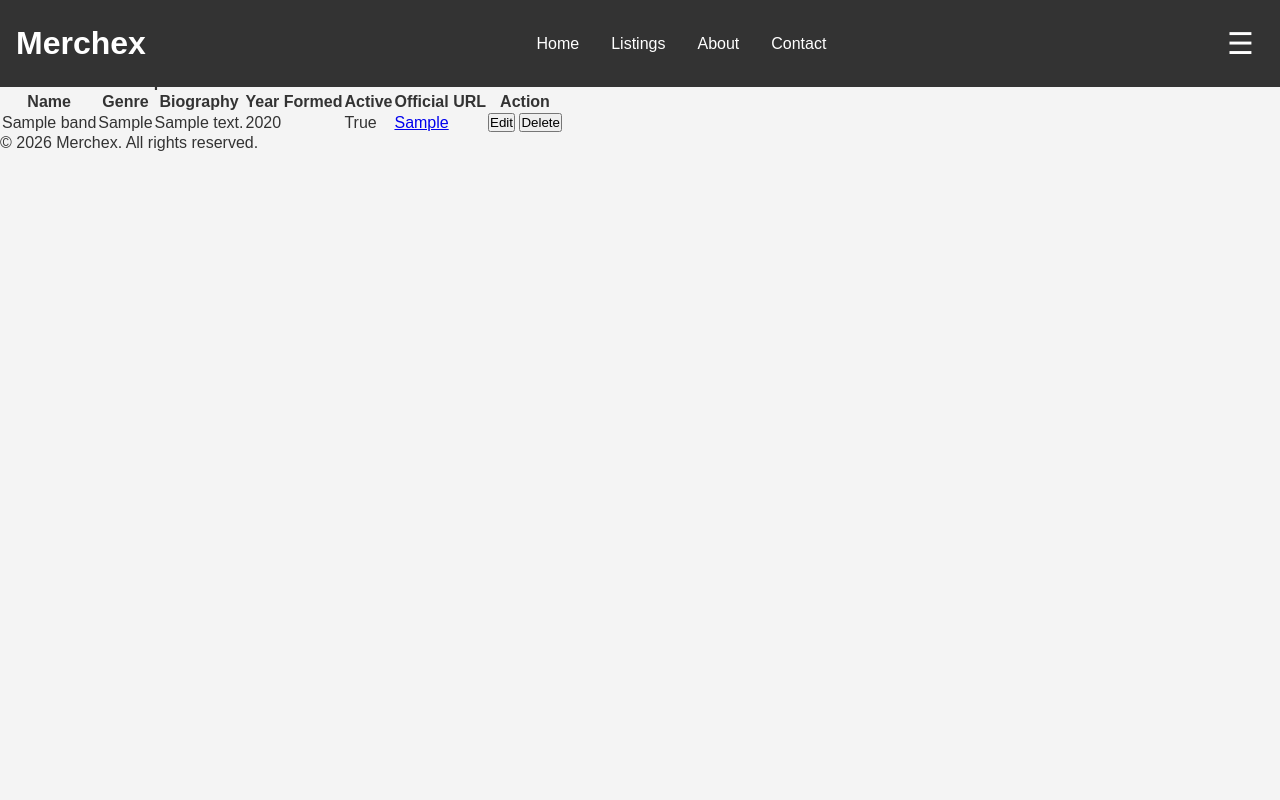
After one commit to Musafiri88/My_Django_Web_app, a Django app: template merchex/listings/templates/listings/listings.html in a window 1280 px wide. The commit adds this page. Run offline with Django 5.2, Linux system fonts and the light colour scheme; the template is opened without the code that fills it: values that come from a table or form of the project are taken from there, others are empty; tables that the repository leaves empty hold one stand-in row (values such as "Sample post").

Commit message:
updates merchex/listings/templates/base.html merchex/listings/static/css/style.css add nav_bar style

```diff
--- /dev/null
+++ b/merchex/listings/static/css/style.css
@@ -0,0 +1,83 @@
+/* All style for pages */
+*{
+    margin: 0;
+    padding: 0;
+    box-sizing: border-box;
+}
+
+/* Style for body */
+body {
+    width: 100%;
+    min-height: 100vh;
+    font-family: Arial, sans-serif;
+    background-color: #f4f4f4;
+    color: #333;
+}
+
+/* style for header */
+header {
+    width: 100%;
+    display: flex;
+    justify-content: space-between;
+    align-items: center;
+    background-color: #333;
+    color: #fff;
+    padding: 1rem;
+    position: fixed;
+    top: 0;
+}
+
+nav ul {
+    list-style: none;
+    display: flex;
+    justify-content: center;
+}
+
+nav ul li a {
+    color: #fff;
+    text-decoration: none;
+    padding: 0.5rem 1rem;
+}
+
+
+.menu {
+  position: relative;
+  display: inline-block;
+}
+
+.menu_icon {
+  font-size: 30px;
+  cursor: pointer;
+  padding: 10px;
+}
+
+.menu_list {
+  display: none;
+  position: absolute;
+  top: 50px;
+  right: 0;
+  background: rgba(0, 0, 0, 0.546);
+  color: white;
+  list-style: none;
+  padding: 10px;
+  margin: 0;
+  width: 150px;
+}
+
+.menu_list li {
+  padding: 8px;
+}
+
+.menu_list li a {
+  text-decoration: none;
+    color: white;
+}
+
+.menu_list li:hover {
+  background: #555;
+}
+
+/* 👇 activation au survol */
+.menu:hover .menu_list {
+  display: block;
+}
--- a/merchex/listings/templates/base.html
+++ b/merchex/listings/templates/base.html
@@ -17,7 +17,7 @@
         <nav>
             <ul>
                 <li><a href="{% url 'home' %}">Home</a></li>
-                <li><a href="#">Listings</a></li>
+                <li><a href="{% url 'listings' %}">Listings</a></li>
                 <li><a href="#">About</a></li>
                 <li><a href="#">Contact</a></li>
             </ul>
@@ -27,7 +27,7 @@
 
             <ul class="menu_list">
                 <li><a href="{% url 'home' %}">Home</a></li>
-                <li><a href="#">Listings</a></li>
+                <li><a href="{% url 'listings' %}">Listings</a></li>
                 <li><a href="#">About</a></li>
                 <li><a href="#">Contact</a></li>
             </ul>
--- /dev/null
+++ b/merchex/listings/templates/listings/listings.html
@@ -0,0 +1,36 @@
+{% extends "base.html" %}
+
+
+{% block title %}Listings - Merchex{% endblock title %}
+
+{% block content %}
+    <h1>Listings</h1>
+    <p>Welcome to the listings page. Here you can find all the available products.</p><br>
+    <h4>The music band list prefer : </h4>
+
+    <table>
+        <tr>
+            <th>Name</th>
+            <th>Genre</th>
+            <th>Biography</th>
+            <th>Year Formed</th>
+            <th>Active</th>
+            <th>Official URL</th>
+            <th>Action</th>
+        </tr>
+        {% for band in bands %}
+        <tr class="tr_body">
+            <td>{{ band.name }}</td>
+            <td>{{ band.genre }}</td>
+            <td>{{ band.biography }}</td>
+            <td>{{ band.year_formed }}</td>
+            <td>{{ band.active }}</td>
+            <td><a href="{{ band.official_homepage }}" target="_blank">{{ band.official_homepage }}</a></td>
+            <td>
+                <button type="submit" class="edit_btn">Edit</button>
+                <button type="submit" class="delete_btn">Delete</button>
+            </td>
+        </tr>
+        {% endfor %}
+    </table>
+{% endblock content %}
```
Also changed, not shown: merchex/listings/views.py (+10 -0 lines).
